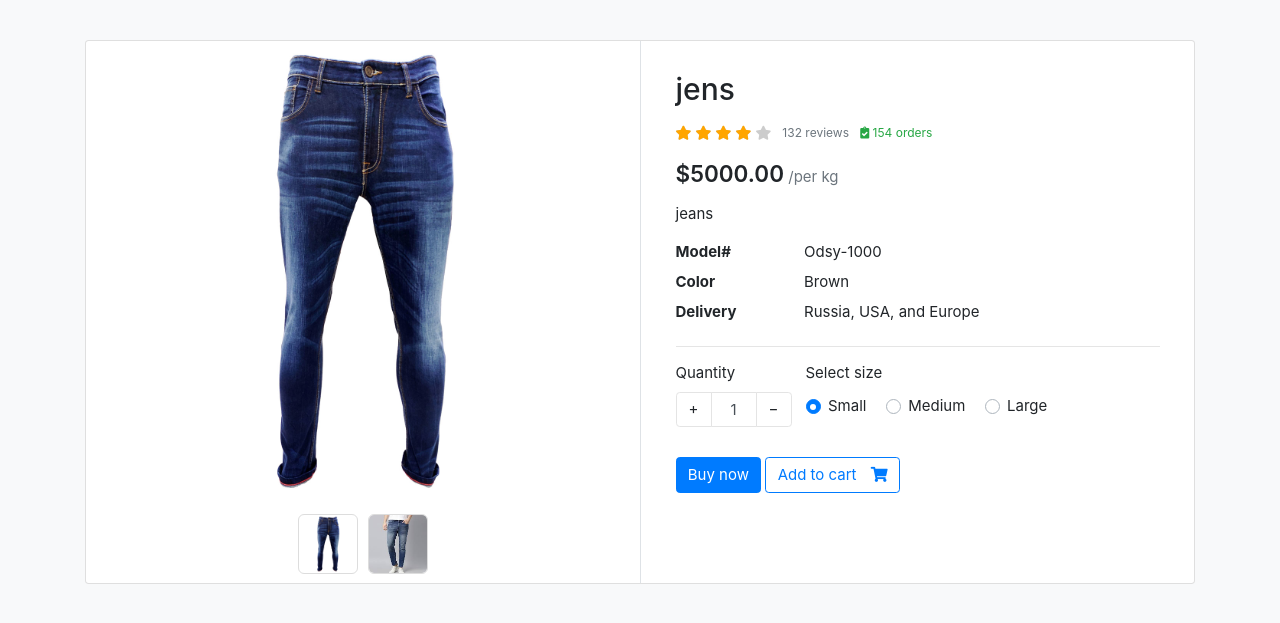
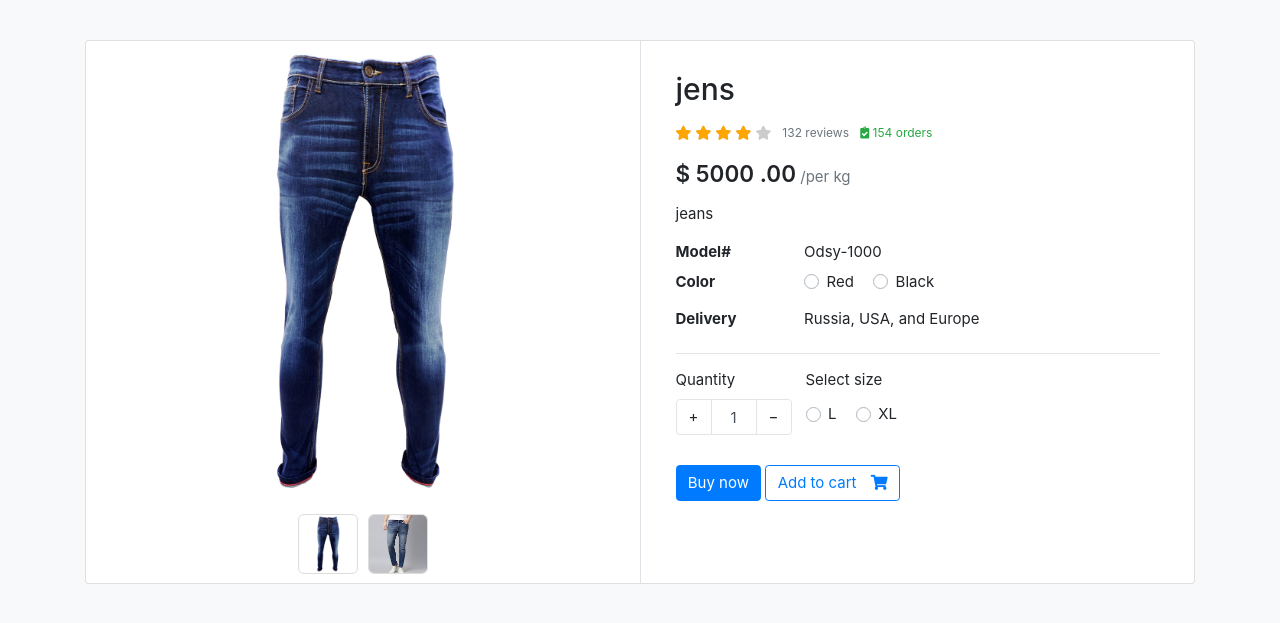
Before and after one commit to Tawhid-01/ecom, a Django app: a page that uses products/templates/product.html in a window 1280 px wide. Shown: the part 117-740 px from the top of the page. Run offline with Django 5.2, Linux system fonts and the light colour scheme; data comes from the database, SQL or seed files in the repository; both versions use the stored data as it was after the commit; some web fonts are replaced.

Commit message:
price by size
Co-authored-by: Copilot <copilot@github.com>

```diff
--- a/products/admin.py
+++ b/products/admin.py
@@ -3,6 +3,7 @@ from .models import *
 
 # Register your models here.
 admin.site.register(category)
+admin.site.register(Coupon)
 
 class ProductImageAdmin(admin.StackedInline):
     model = ProductImage
--- a/products/models.py
+++ b/products/models.py
@@ -6,7 +6,10 @@ class category(BAseModel):
     category_name = models.CharField(max_length=255)
     category_image = models.ImageField(upload_to='category/')
     slug = models.SlugField(unique=True,null=True,blank=True)
+
     # description = models.TextField()
+    def __str__(self):
+          return self.category_name
 
 
     def save(self, *args, **kwargs):
@@ -14,8 +17,7 @@ class category(BAseModel):
         super(category, self).save(*args, **kwargs)
 
 
-        def __str__(self):
-            return self.category_name
+
 
 class ColorVariant(BAseModel):
     color_name = models.CharField(max_length=255)
@@ -46,12 +48,25 @@ class Product(BAseModel):
         self.slug = slugify(self.product_name)
         super(Product, self).save(*args, **kwargs)
 
+    # These must be outside the save() method
+    def __str__(self):
+        return self.product_name
 
-        def __str__(self):
-            return self.product_name
+    def get_product_price_by_size(self, size):
+        return self.price + SizeVariant.objects.get(size_name=size).price
 
+    def get_product_price_by_color(self, color_name):
+        variant = self.color_variants.filter(color_name=color_name).first()
+        return self.price + (variant.price if variant else 0)
 
 
 class ProductImage(BAseModel):
     product = models.ForeignKey(Product, on_delete=models.CASCADE,related_name='product_images')
     image = models.ImageField(upload_to='products/')
+
+
+class Coupon(BAseModel):
+    coupon_code = models.CharField(max_length=255)
+    is_expired = models.BooleanField(default=False)
+    discount = models.IntegerField(default=100)
+    minimum_amount = models.IntegerField(default=500)
--- a/products/templates/product.html
+++ b/products/templates/product.html
@@ -45,7 +45,14 @@
 			</div> <!-- rating-wrap.// -->
 
 			<div class="mb-3">
-				<var class="price h4">${{product.price}}.00</var>
+				<var class="price h4">$
+					{% if updated_price %}
+        {{updated_price}}
+    {% else %}
+        {{product.price}}
+    {% endif %}
+
+                     .00</var>
 				<span class="text-muted">/per kg</span>
 			</div> <!-- price-detail-wrap .// -->
 
@@ -56,8 +63,18 @@
 			  <dt class="col-sm-3">Model#</dt>
 			  <dd class="col-sm-9">Odsy-1000</dd>
 
-			  <dt class="col-sm-3">Color</dt>
-			  <dd class="col-sm-9">Brown</dd>
+			 <dt class="col-sm-3">Color</dt>
+<dd class="col-sm-9">
+    {% for color in product.color_variants.all %}
+    <label class="custom-control custom-radio custom-control-inline">
+        <input type="radio" name="select_color"
+               onchange="get_correct_color('{{color.color_name}}')"
+               {% if selected_color == color.color_name %} checked {% endif %}
+               class="custom-control-input">
+        <div class="custom-control-label">{{color.color_name}}</div>
+    </label>
+    {% endfor %}
+</dd>
 
 			  <dt class="col-sm-3">Delivery</dt>
 			  <dd class="col-sm-9">Russia, USA, and Europe </dd>
@@ -77,26 +94,23 @@
 						  </div>
 						</div>
 					</div> <!-- col.// -->
+
+					{% if product.size_variants.count %}
 					<div class="form-group col-md">
 							<label>Select size</label>
 							<div class="mt-1">
+
+								{% for size in product.size_variants.all %}
 								<label class="custom-control custom-radio custom-control-inline">
-								  <input type="radio" name="select_size" checked="" class="custom-control-input">
-								  <div class="custom-control-label">Small</div>
+								  <input type="radio" onchange="get_correct_size('{{size.size_name}}')" name="select_size" {% if selected_size == size.size_name %} checked {% endif %} class="custom-control-input">
+								  <div class="custom-control-label">{{size.size_name}}</div>
 								</label>
+								{% endfor %}
 
-								<label class="custom-control custom-radio custom-control-inline">
-								  <input type="radio" name="select_size" class="custom-control-input">
-								  <div class="custom-control-label">Medium</div>
-								</label>
-
-								<label class="custom-control custom-radio custom-control-inline">
-								  <input type="radio" name="select_size" class="custom-control-input">
-								  <div class="custom-control-label">Large</div>
-								</label>
 
 							</div>
 					</div> <!-- col.// -->
+					{% endif %}
 				</div> <!-- row.// -->
 
 				<a href="#" class="btn  btn-primary"> Buy now </a>
@@ -113,4 +127,24 @@
 
 
 
+		<script>
+			function get_correct_size(size){
+				window.location.href = window.location.pathname + `?size=${size}`
+			}
+
+			function get_correct_color(color) {
+    let params = new URLSearchParams(window.location.search);
+    params.set('color', color); // Updates or adds color
+    window.location.search = params.toString();
+}
+
+function get_correct_size(size) {
+    let params = new URLSearchParams(window.location.search);
+    params.set('size', size); // Updates or adds size
+    window.location.search = params.toString();
+}
+		</script>
+
+
+
 {% endblock %}
--- a/products/views.py
+++ b/products/views.py
@@ -5,11 +5,31 @@ from products.models import Product
 
 
 
+def get_product(req, slug):
+    try:
+        product = Product.objects.get(slug=slug)
+        context = {'product': product}
 
-def get_product(request , slug):
-    try:
-        product = Product.objects.get(slug =slug)
-        return render(request  , 'product.html',{'product':product})
+        # Start with the base price of the product
+        final_price = product.price
+
+        # Add size variant price if selected
+        selected_size = req.GET.get('size')
+        if selected_size:
+            size_variant = product.size_variants.get(size_name=selected_size)
+            final_price += size_variant.price
+            context['selected_size'] = selected_size
+
+        # Add color variant price if selected
+        selected_color = req.GET.get('color')
+        if selected_color:
+            color_variant = product.color_variants.get(color_name=selected_color)
+            final_price += color_variant.price
+            context['selected_color'] = selected_color
+
+        context['updated_price'] = final_price
+        return render(req, 'product.html', context)
 
     except Exception as e:
-        print(e)
+        print(f"Error logic: {e}")
+        return redirect('/')
```
Also changed, not shown: db.sqlite3, products/migrations/0004_coupon.py (added).
